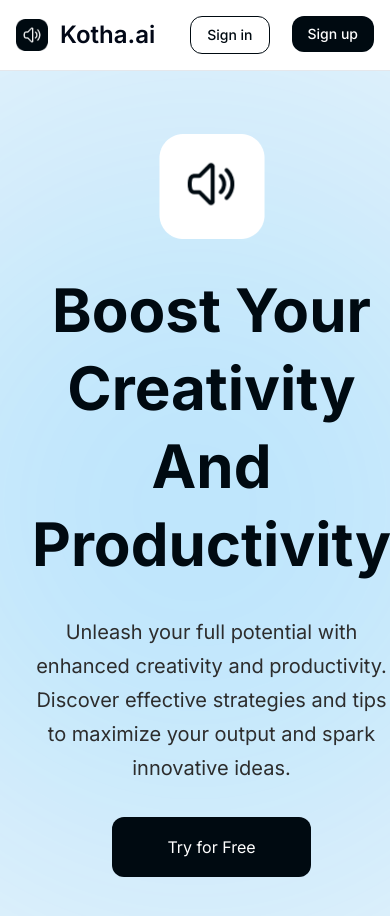
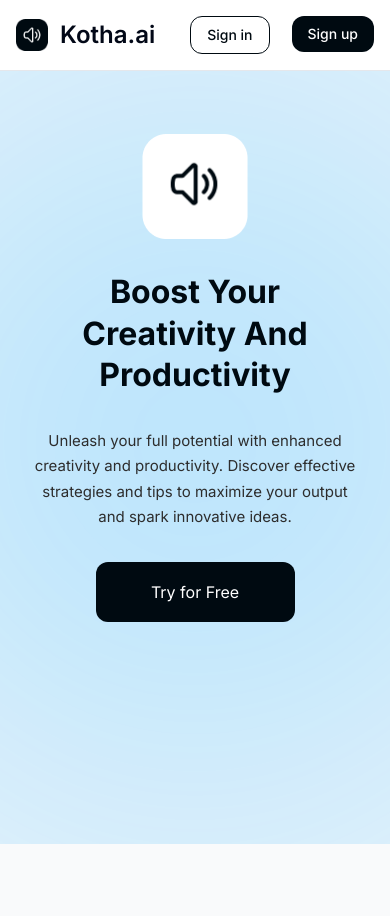
Before and after one commit to Hasibul-99/kotha-ai, a Next.js app: page / in a window 390 px wide. Shown: the top 916 px of the page. After the commit the page ends 844 px from the top, so only its background shows below. Built offline with nearby package versions, Linux system fonts and the light colour scheme.

Commit message:
langing responsive update

```diff
--- a/app/page.js
+++ b/app/page.js
@@ -22,7 +22,7 @@ export default function Home() {
                 />
                 <h1
                   data-animate='title'
-                  className='font-bold text-6xl leading-[130%] text-center capitalize text-[#000A11]'
+                  className='font-bold text-[32px] md:text-6xl leading-[130%] text-center capitalize text-[#000A11]'
                   style={{opacity: 1, transform: 'translateY(0px)'}}
                 >
                   Boost your creativity and productivity
@@ -30,7 +30,7 @@ export default function Home() {
                 <div className=''>
                   <p
                     data-animate='subtitle'
-                    className='font-normal text-[20px] leading-[170%] text-center text-[#2D2D2D]'
+                    className='font-normal text-[15px] md:text-[20px] leading-[170%] text-center text-[#2D2D2D]'
                     style={{opacity: 1, transform: 'translateY(0px)'}}
                   >
                     Unleash your full potential with enhanced creativity and
```
